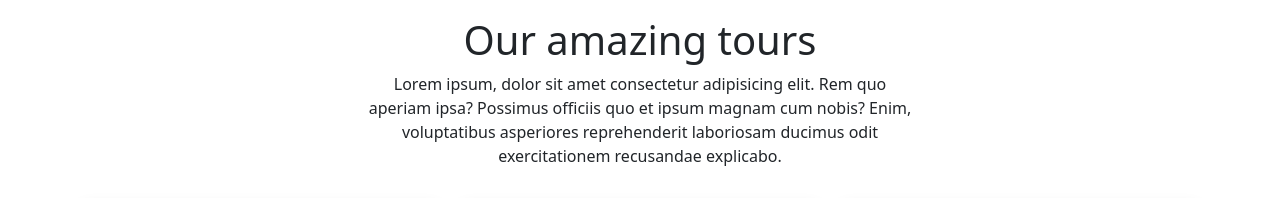
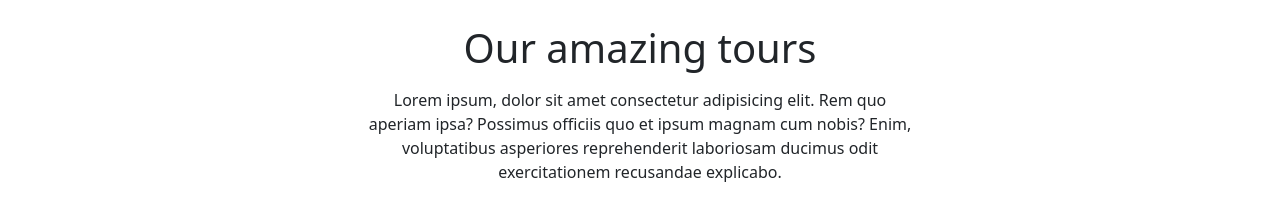
Before and after one commit to adelademarku/bootstrap-travel-agency, a plain HTML site: page index.html in a window 1280 px wide. Shown: the top 198 px of the page. Drawn offline with nearby package versions, Linux system fonts and the light colour scheme.

Commit message:
aggiunto p al testo

```diff
--- a/index.html
+++ b/index.html
@@ -15,10 +15,10 @@
         <!-- primo contenitore -->
         <div class="row justify-content-md-center ">
             <div class="col-6 m-3">
-                <h1>
+                <h1 class="p-2">
                     Our amazing tours
                 </h1>
-                <p>
+                <p class="pb-2">
                     Lorem ipsum, dolor sit amet consectetur adipisicing elit. Rem quo aperiam ipsa? Possimus officiis
                     quo et
                     ipsum magnam cum nobis? Enim, voluptatibus asperiores reprehenderit laboriosam ducimus odit
```
